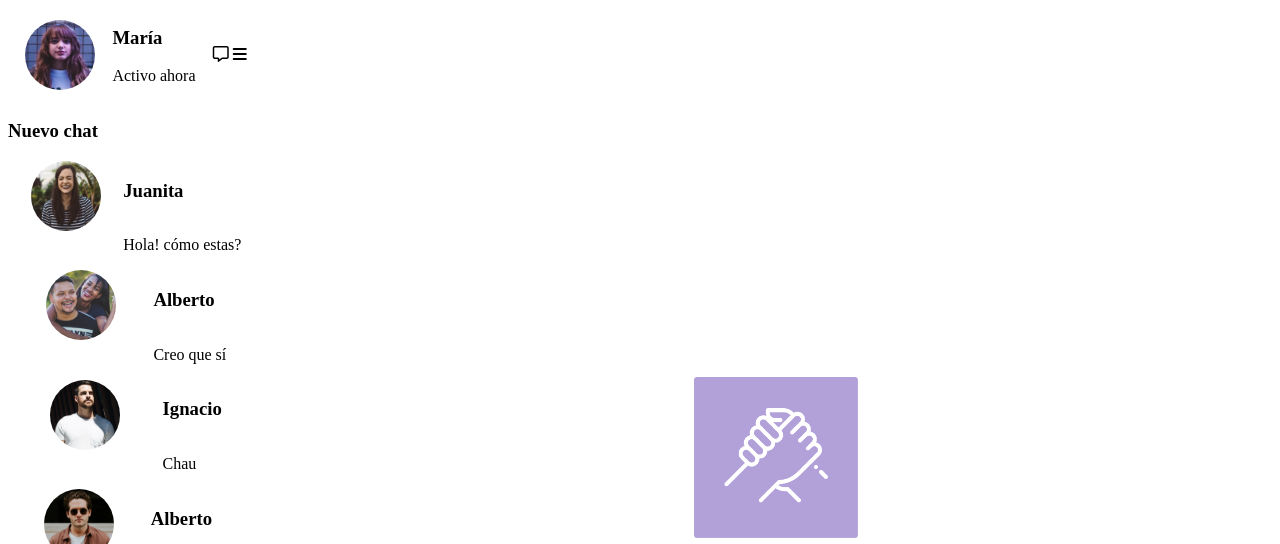
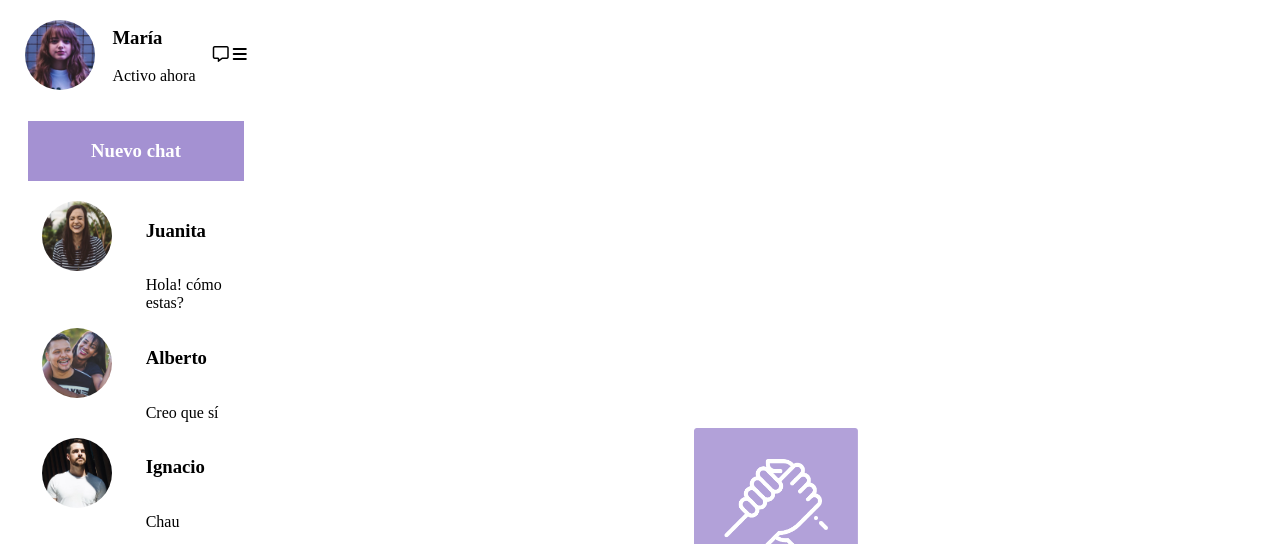
Before and after one commit to Javieragalaz/desafio7, a plain HTML site: page index.html in a window 1280 px wide. Shown: the top 544 px of the page. Drawn offline with Linux system fonts and the light colour scheme.

Commit message:
modificación sección contacts

```diff
--- a/assets/css/style.css
+++ b/assets/css/style.css
@@ -3,25 +3,23 @@ body {
 }
 
 .container {
-    display:flex
+    display: flex
 
 }
 
 .contacts {
     display: flex;
     flex-direction: column;
-
     width: 25%;
-
-
-    justify-content: space-evenly;
+    justify-content: left;
 
 
 
 }
+
 .active {
     display: flex;
-  justify-content: space-evenly;
+    justify-content: space-evenly;
     align-items: center;
 
     border-color: gray;
@@ -31,7 +29,14 @@ body {
 .status {
     text-align: left;
 }
+.button {
+    background-color: #A491D2;
+    color:white;
+    text-align: center;
+    margin: 20px;
 
+
+}
 .inactive {
     display: flex;
     flex-direction: column;
@@ -44,22 +49,18 @@ body {
     justify-content: space-evenly;
     text-align: left;
 
-
-
-
 }
 
 .text {
     display: flex;
     flex-direction: column;
     text-align: left;
-
-
+    flex-basis: 33%;
 
 }
 
 
-.principal{
+.principal {
     display: flex;
     flex-direction: column;
     justify-content: center;
@@ -76,11 +77,10 @@ body {
 .photo {
     display: flex;
 }
-.photo img{
+
+.photo img {
     width: 70px;
     height: 70px;
     border-radius: 50%;
 
-
-
 }
```
